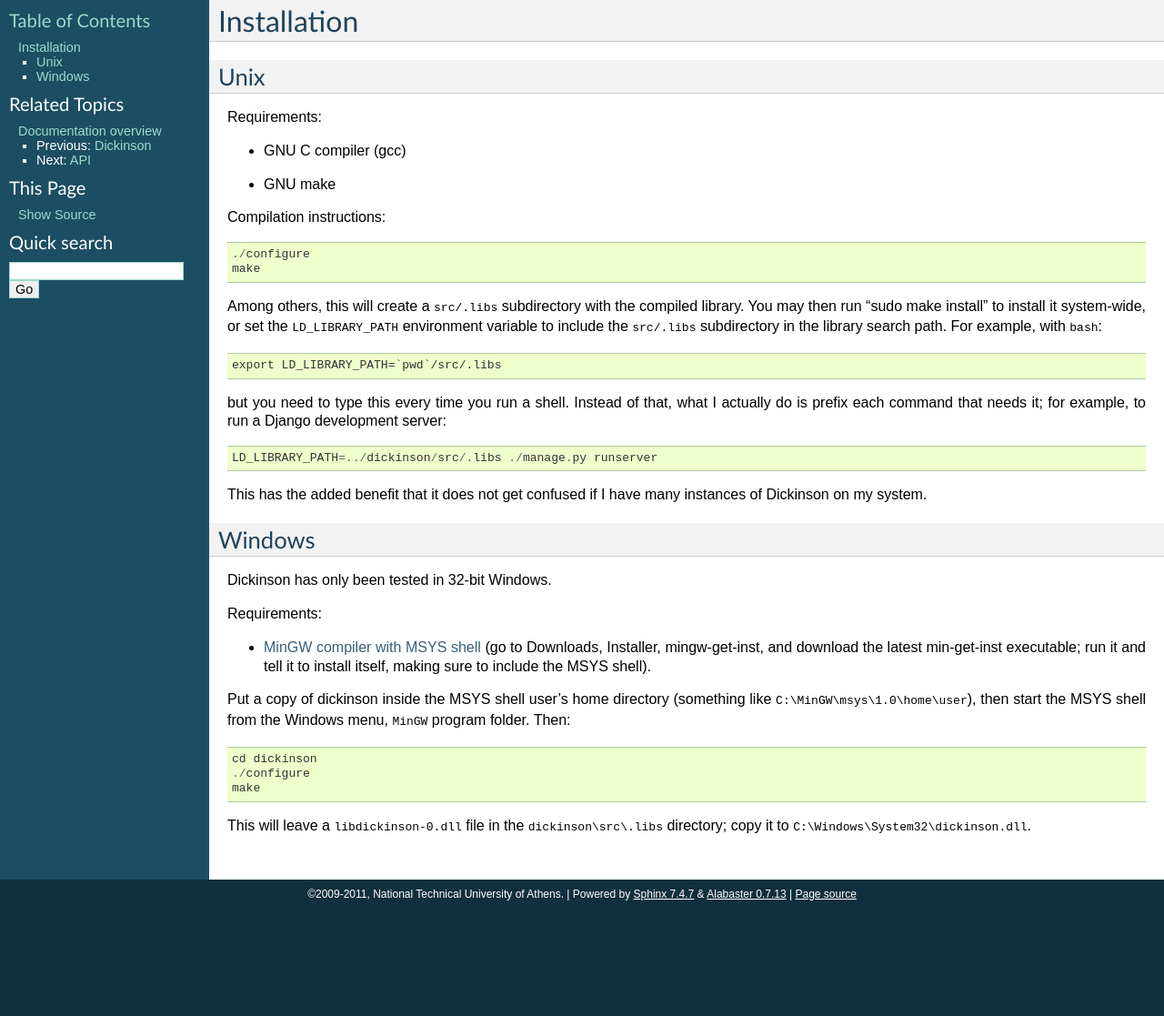
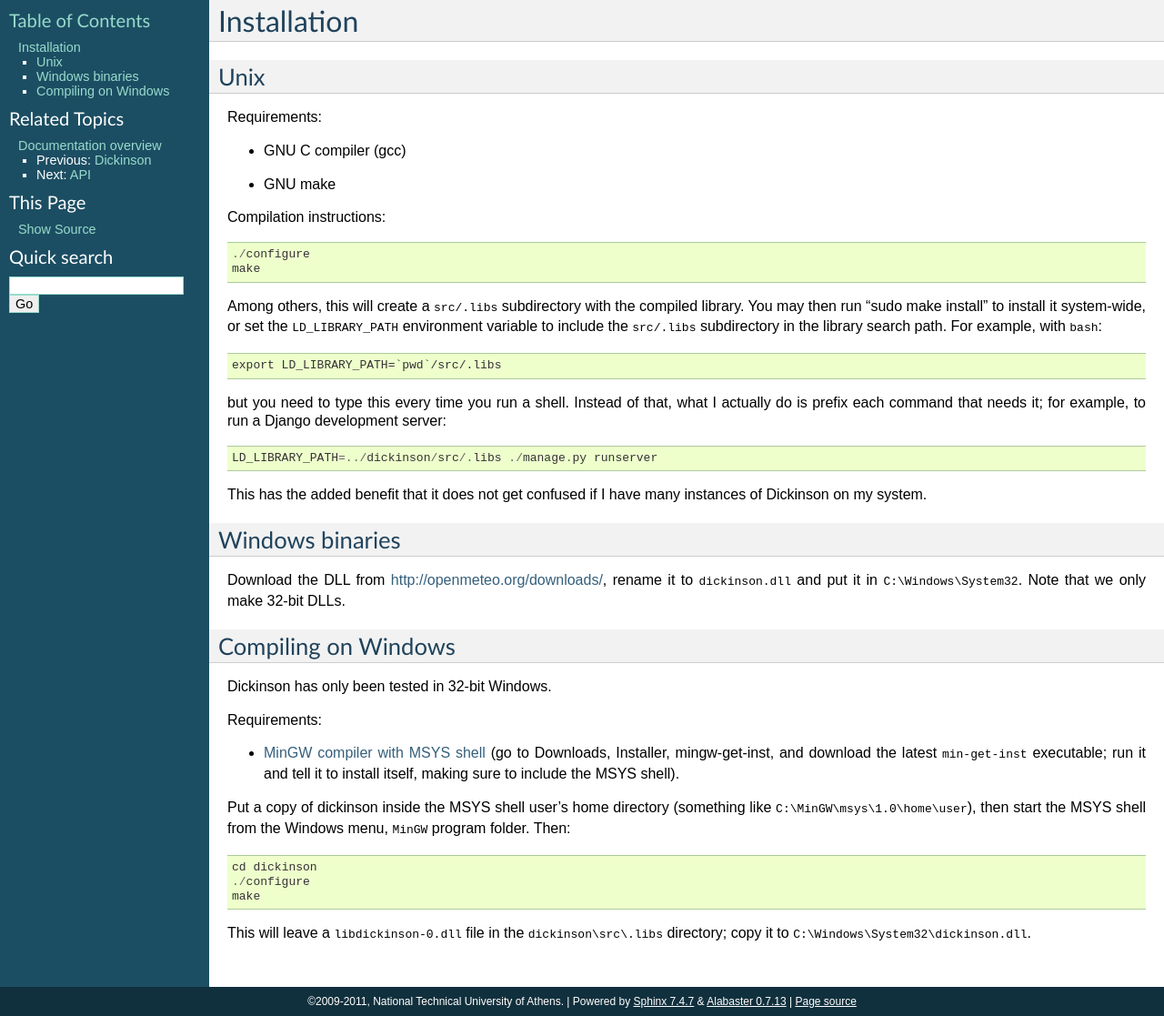
Before and after one commit to openmeteo/dickinson, a Sphinx documentation site: the page built from doc/install.rst, in a window 1280 px wide. Shown: the whole page at 91% size. Built offline with Sphinx 7.4.7, drawn with Linux system fonts in a browser that asks for light colours; before the commit the page ends 999 px from its top, so only the background shows below that.

Commit message:
Added instructions for downloading Windows binaries, plus some formatting issues

```diff
--- a/doc/install.rst
+++ b/doc/install.rst
@@ -34,17 +34,24 @@
 This has the added benefit that it does not get confused if I have
 many instances of Dickinson on my system.
 
-Windows
--------
+Windows binaries
+----------------
+
+Download the DLL from http://openmeteo.org/downloads/, rename it to
+``dickinson.dll`` and put it in ``C:\Windows\System32``. Note that we
+only make 32-bit DLLs.
+
+Compiling on Windows
+--------------------
 
 Dickinson has only been tested in 32-bit Windows.
 
 Requirements:
 
 * `MinGW compiler with MSYS shell`_ (go to Downloads, Installer,
-  mingw-get-inst, and download the latest min-get-inst executable; run
-  it and tell it to install itself, making sure to include the MSYS
-  shell).
+  mingw-get-inst, and download the latest ``min-get-inst`` executable;
+  run it and tell it to install itself, making sure to include the
+  MSYS shell).
 
 Put a copy of dickinson inside the MSYS shell user's home directory
 (something like ``C:\MinGW\msys\1.0\home\user``), then start the MSYS
```
